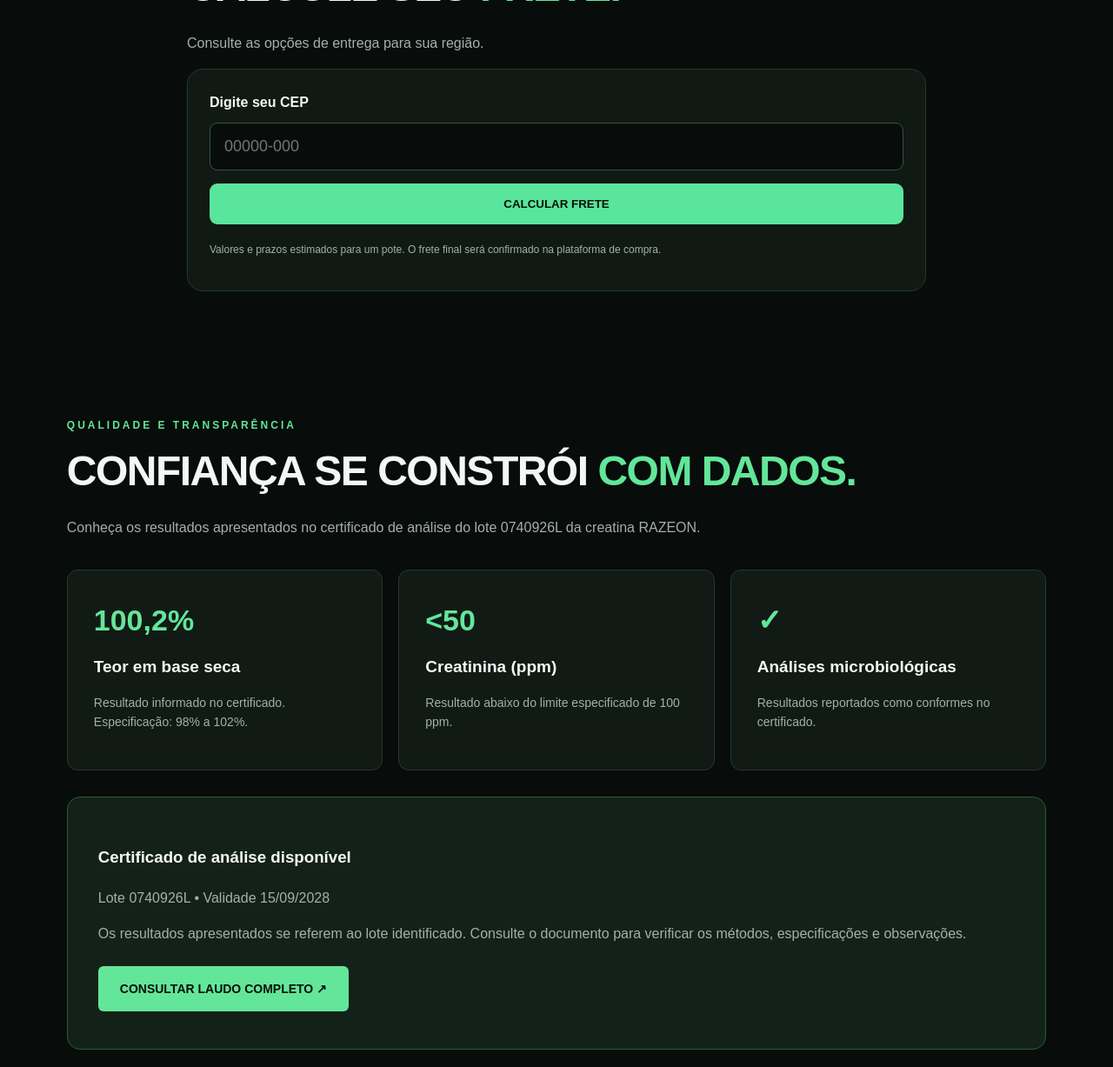
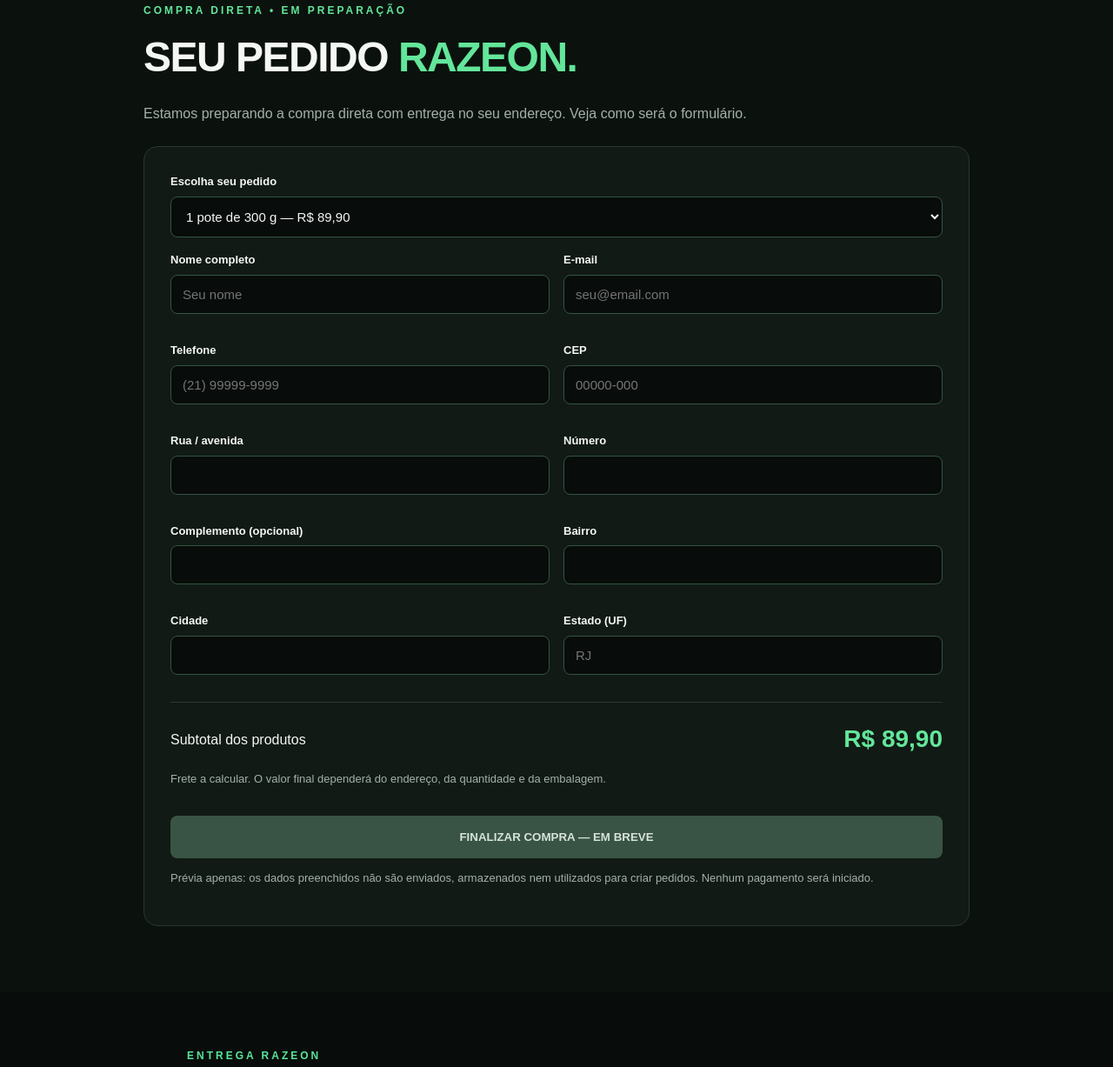
Before and after one commit to razeonbrasil/razeonbrasil.github.io, a plain HTML site: page index.html in a window 1280 px wide. Shown: the part 2511-3738 px from the top of the page at 87% size. Drawn offline with Linux system fonts and the light colour scheme.

Commit message:
Update index.html

```diff
--- a/index.html
+++ b/index.html
@@ -161,11 +161,70 @@ h1{letter-spacing:-2px}
 </div>
 
 <div class="small">Preço de referência. Confira o valor e o frete na plataforma escolhida.</div>
-<a class="btn" target="_blank" rel="noopener noreferrer" href="https://vt.tiktok.com/ZS9fB1x2aNmvV-DVWxB/">COMPRAR NA TIKTOK SHOP ↗</a>
+<a class="btn" href="#checkout-razeon">COMPRAR DIRETO NA RAZEON →</a>
+ <a class="btn secondary" target="_blank" rel="noopener noreferrer" href="https://vt.tiktok.com/ZS9fB1x2aNmvV-DVWxB/">COMPRAR NA TIKTOK SHOP ↗</a>
 <a class="btn secondary" target="_blank" rel="noopener noreferrer" href="https://www.mercadolivre.com.br/up/MLBU5703427821?matt_tool=38524122&amp;pdp_filters=item_id:MLB5487141341&amp;ua=F7TjkUlt53hctG9rnNwuQDufOWggKD3gvMEjrboMFHioTVQD#origin=share&amp;sid=share&amp;wid=MLB5487141341&amp;action=copy">COMPRAR NO MERCADO LIVRE ↗</a>
 </div>
 </div>
 </section>
+
+
+<!-- CHECKOUT RAZEON: PREVIA SEM PAGAMENTO -->
+<style>
+#checkout-razeon{background:#0b120e;padding:75px 6%;scroll-margin-top:75px}
+#checkout-razeon .checkout-wrap{max-width:950px;margin:auto}
+#checkout-razeon .checkout-panel{background:#111a15;border:1px solid #29372e;border-radius:16px;padding:30px;margin-top:25px}
+#checkout-razeon .checkout-grid{display:grid;grid-template-columns:1fr 1fr;gap:16px}
+#checkout-razeon label{display:block;color:#f5f7f5;font-weight:700;font-size:13px;margin-bottom:6px}
+#checkout-razeon input,#checkout-razeon select{width:100%;background:#080c0a;color:#f5f7f5;border:1px solid #355442;border-radius:8px;padding:13px;font-size:15px}
+#checkout-razeon input:focus,#checkout-razeon select:focus{outline:2px solid #63e69a;outline-offset:1px}
+#checkout-razeon .checkout-field{margin-bottom:16px}
+#checkout-razeon .checkout-total{display:flex;justify-content:space-between;align-items:center;gap:12px;border-top:1px solid #29372e;margin-top:15px;padding-top:20px}
+#checkout-razeon .checkout-total strong{color:#63e69a;font-size:28px}
+#checkout-razeon .checkout-disabled{width:100%;background:#395444;color:#d7e3d9;border:0;border-radius:8px;padding:17px;font-weight:800;cursor:not-allowed;margin-top:18px}
+#checkout-razeon .checkout-note{font-size:13px;color:#a3b1a8}
+@media(max-width:650px){#checkout-razeon .checkout-grid{grid-template-columns:1fr}#checkout-razeon .checkout-panel{padding:20px}}
+</style>
+<section id="checkout-razeon" aria-labelledby="checkout-titulo">
+ <div class="checkout-wrap">
+  <div class="eyebrow">COMPRA DIRETA • EM PREPARAÇÃO</div>
+  <h2 id="checkout-titulo">SEU PEDIDO <span>RAZEON.</span></h2>
+  <p>Estamos preparando a compra direta com entrega no seu endereço. Veja como será o formulário.</p>
+  <div class="checkout-panel">
+   <div class="checkout-field"><label for="checkout-quantidade">Escolha seu pedido</label>
+    <select id="checkout-quantidade"><option value="1">1 pote de 300 g — R$ 89,90</option><option value="2">2 potes de 300 g — R$ 169,90</option></select>
+   </div>
+   <form id="checkout-form" autocomplete="off">
+    <div class="checkout-grid">
+     <div class="checkout-field"><label for="checkout-nome">Nome completo</label><input id="checkout-nome" name="nome" type="text" placeholder="Seu nome" maxlength="120"></div>
+     <div class="checkout-field"><label for="checkout-email">E-mail</label><input id="checkout-email" name="email" type="email" placeholder="seu@email.com" maxlength="254"></div>
+     <div class="checkout-field"><label for="checkout-telefone">Telefone</label><input id="checkout-telefone" name="telefone" type="tel" placeholder="(21) 99999-9999" maxlength="20"></div>
+     <div class="checkout-field"><label for="checkout-cep">CEP</label><input id="checkout-cep" name="cep" inputmode="numeric" placeholder="00000-000" maxlength="9"></div>
+     <div class="checkout-field"><label for="checkout-rua">Rua / avenida</label><input id="checkout-rua" name="rua" maxlength="150"></div>
+     <div class="checkout-field"><label for="checkout-numero">Número</label><input id="checkout-numero" name="numero" maxlength="20"></div>
+     <div class="checkout-field"><label for="checkout-complemento">Complemento (opcional)</label><input id="checkout-complemento" name="complemento" maxlength="100"></div>
+     <div class="checkout-field"><label for="checkout-bairro">Bairro</label><input id="checkout-bairro" name="bairro" maxlength="100"></div>
+     <div class="checkout-field"><label for="checkout-cidade">Cidade</label><input id="checkout-cidade" name="cidade" maxlength="100"></div>
+     <div class="checkout-field"><label for="checkout-uf">Estado (UF)</label><input id="checkout-uf" name="uf" placeholder="RJ" maxlength="2"></div>
+    </div>
+   </form>
+   <div class="checkout-total"><span>Subtotal dos produtos</span><strong id="checkout-subtotal">R$ 89,90</strong></div>
+   <p class="checkout-note">Frete a calcular. O valor final dependerá do endereço, da quantidade e da embalagem.</p>
+   <button class="checkout-disabled" type="button" disabled>FINALIZAR COMPRA — EM BREVE</button>
+   <p class="checkout-note" role="status">Prévia apenas: os dados preenchidos não são enviados, armazenados nem utilizados para criar pedidos. Nenhum pagamento será iniciado.</p>
+  </div>
+ </div>
+</section>
+<script>
+(function(){
+ const quantidade=document.getElementById('checkout-quantidade');
+ const subtotal=document.getElementById('checkout-subtotal');
+ quantidade.addEventListener('change',()=>{
+  subtotal.textContent=quantidade.value==='2'?'R$ 169,90':'R$ 89,90';
+ });
+ document.getElementById('checkout-form').addEventListener('submit',e=>e.preventDefault());
+})();
+</script>
 
 <!-- CALCULADORA DE FRETE RAZEON -->
 <section id="frete-razeon" style="background:#080d0b;padding:65px 6%;">
```
